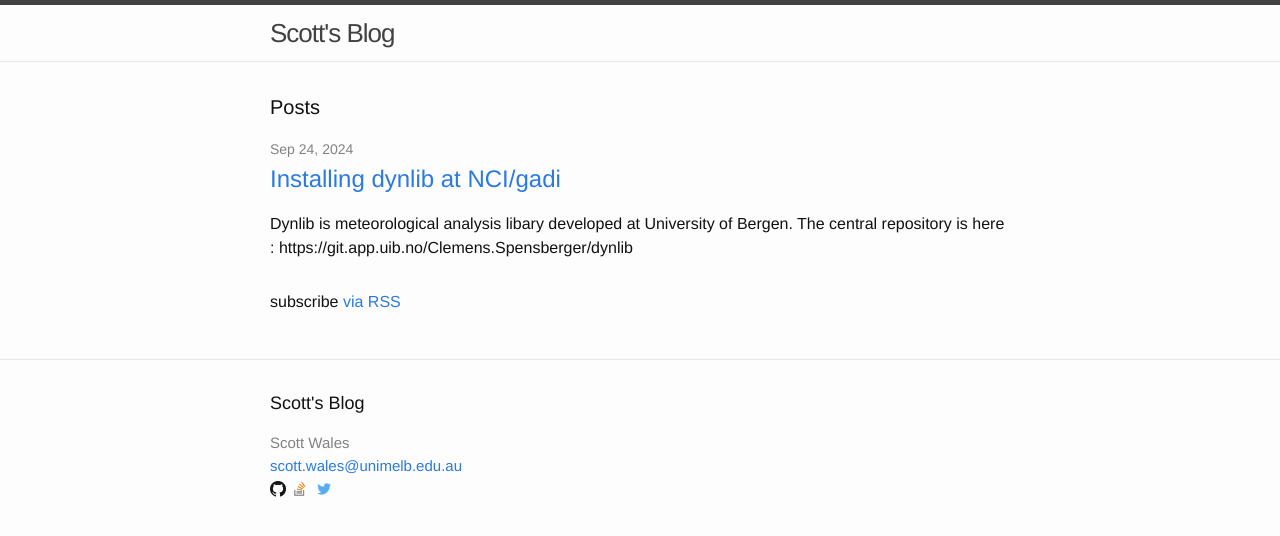
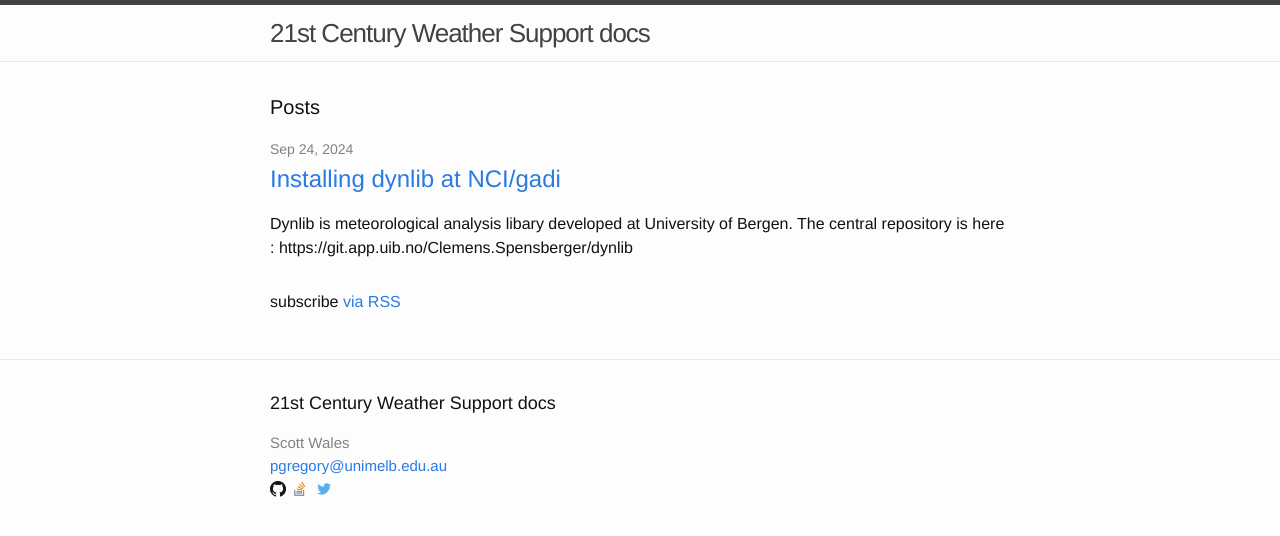
Before and after one commit to 21centuryweather/21centuryweather.github.io, a Jekyll site: the page built from index.html, in a window 1280 px wide. Shown: the top 536 px of the page. Built offline with Jekyll 4.4.1, drawn with Linux system fonts in a browser that asks for light colours.

Commit message:
UPDATES : Edited the config file

```diff
--- a/_config.yml
+++ b/_config.yml
@@ -1,14 +1,12 @@
 # Site settings
-title: Scott's Blog
-email: scott.wales@unimelb.edu.au
+title: 21st Century Weather Support docs
+email: pgregory@unimelb.edu.au
 #description: > # this means to ignore newlines until "baseurl:"
 #  Write an awesome description for your new site here. You can edit this
 #  line in _config.yml. It will appear in your document head meta (for
 #  Google search results) and in your feed.xml site description.
 baseurl: "" # the subpath of your site, e.g. /blog/
-url: "http://scottwales.github.io" # the base hostname & protocol for your site
-twitter_username: ScottAWales
-github_username:  ScottWales
+url: "https://github.com/21centuryweather/21centuryweather.github.io" # the base hostname & protocol for your site
 
 # Build settings
 markdown: kramdown
```
